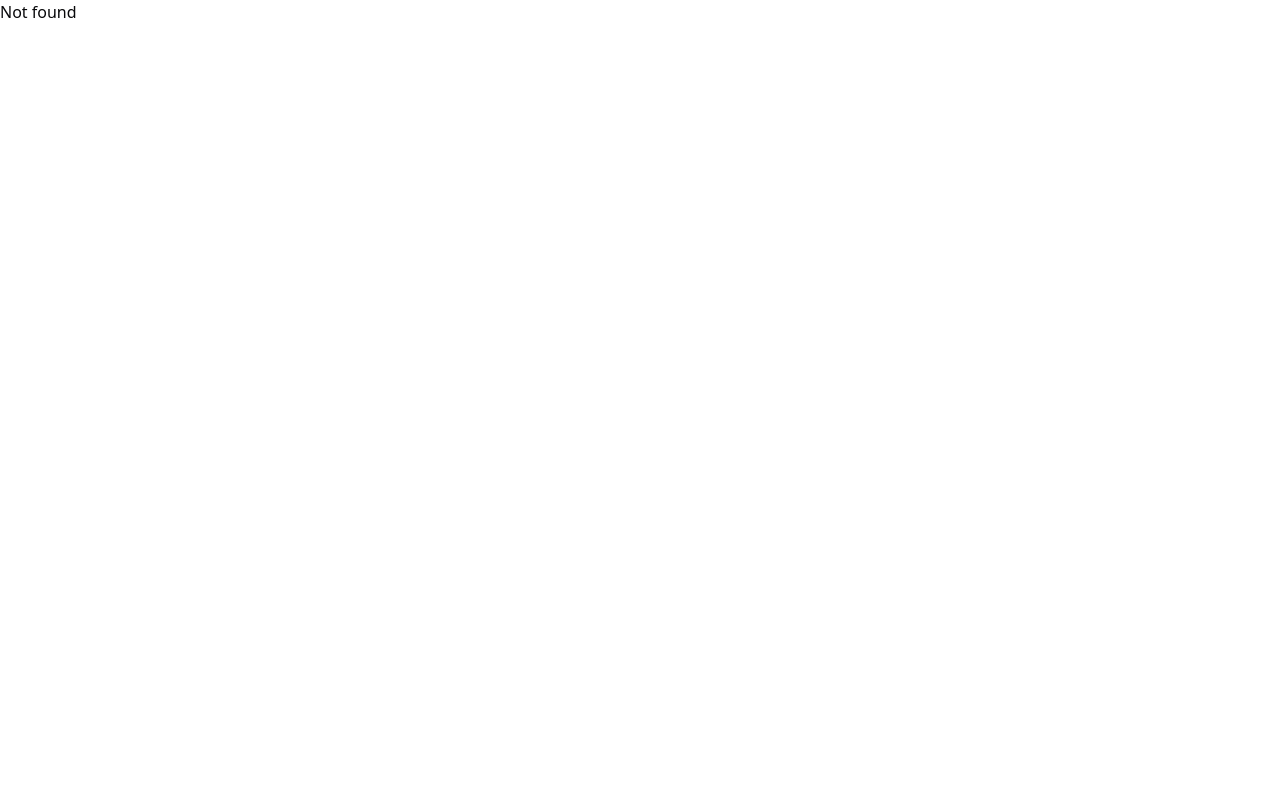
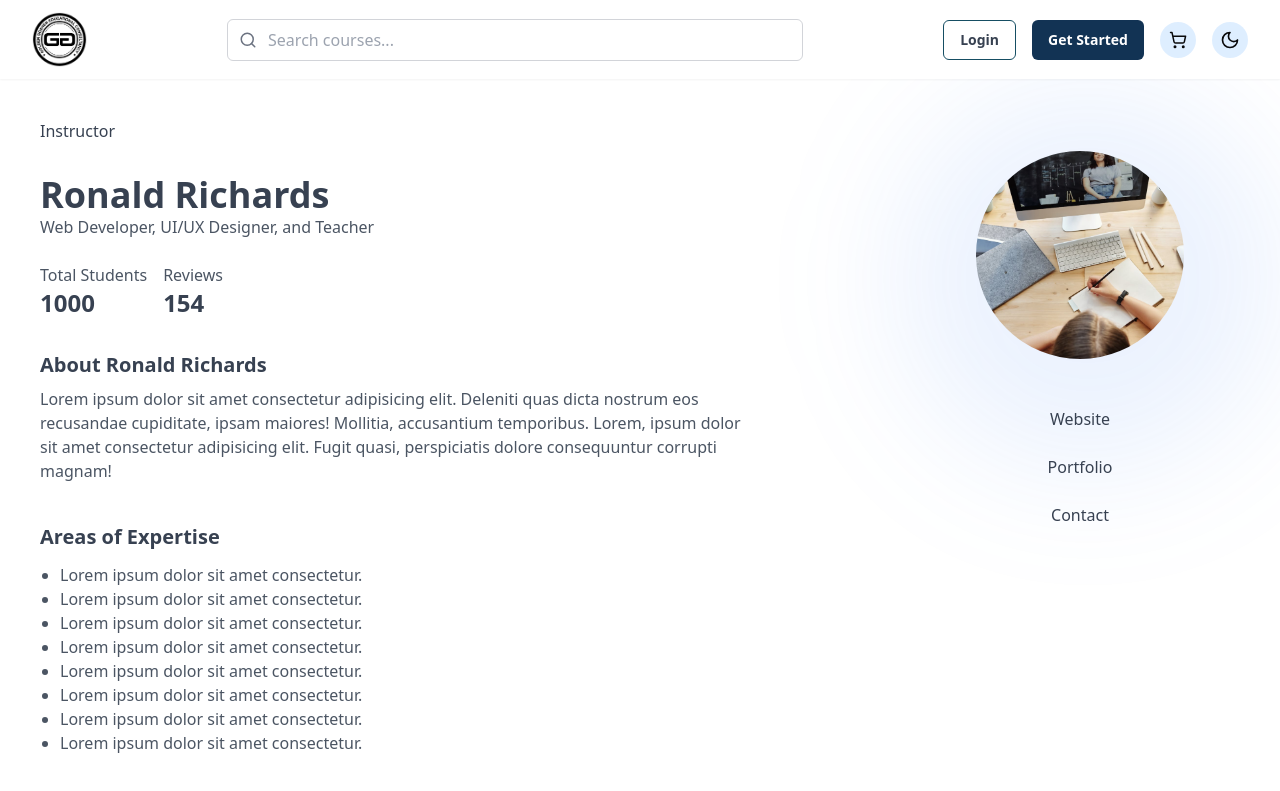
Before and after one commit to justinedoc/ggecl, a React (Vite) app: page /instructor in a window 1280 px wide. Shown: the top 791 px of the page. Built offline with nearby package versions, Linux system fonts and the light colour scheme.

Commit message:
merge conflict resolved

```diff
--- a/src/App.tsx
+++ b/src/App.tsx
@@ -6,6 +6,7 @@ import Cart from "./components/landing/pages/Cart";
 import Layout from "./components/landing/Layout";
 import Home from "./components/landing/pages/Home";
 import CoursesPage from "./components/landing/pages/CoursePage";
+import Instructor from "./components/landing/pages/Instructor";
 
 function App() {
   return (
@@ -15,6 +16,7 @@ function App() {
         <Route path="/cart" element={<Cart />} />
         <Route path="/login" element={<Login />} />
         <Route path="/signup" element={<Signup />} />
+        <Route path="/instructor" element={<Instructor />} />
         <Route path="/courses/:id" element={<CoursesPage />} />
       </Route>
       <Route path="/courses" element={<Courses />} />
--- /dev/null
+++ b/src/components/landing/pages/Instructor.tsx
@@ -0,0 +1,71 @@
+const Instructor = () => {
+    return (
+      <div className="bg-white dark:bg-gray-900 text-gray-700 dark:text-gray-300 min-h-screen p-5 md:p-10 transition-all relative">
+        <div className="absolute top-2 right-0 w-96 h-96 bg-blue-500/10 rounded-full blur-3xl"></div>
+
+        <div className="flex flex-col gap-2">
+          <p className="mb-6">Instructor</p>
+          <div className="md:w-max">
+              <h1 className="text-2xl md:text-4xl font-bold">Ronald Richards</h1>
+              <p className="text-gray-600 dark:text-gray-500">Web Developer, UI/UX Designer, and Teacher</p>
+              <div className="flex gap-4 mt-6 ">
+                <div>
+                  <label className="text-gray-600 dark:text-gray-500">Total Students</label>
+                  <h1 className="text-xl md:text-2xl font-bold">1000</h1>
+                </div>
+                <div>
+                  <label className="text-gray-600 dark:text-gray-500">Reviews</label>
+                  <h1 className="text-xl md:text-2xl font-bold">154</h1>
+                </div>
+          </div>
+          </div>
+        </div>
+
+        {/* Image & Buttons Section - Responsive Positioning */}
+        <div className="md:mb-0 mb-20  flex flex-col gap-10 md:absolute top-28 right-24 md:flex md:w-auto md:-mt-10 mt-10">
+          <div className="flex justify-center md:justify-end">
+            <img
+              src="src/assets/images/f1.png"
+              className="rounded-full w-52 h-52 md:w-52 md:h-52 object-cover"
+              alt=""
+            />
+          </div>
+          <div className="flex flex-col gap-2">
+            <button className="btn-trans rounded-lg px-14 py-2">Website</button>
+            <button className="btn-trans rounded-lg px-14 py-2">Portfolio</button>
+            <button className="btn-trans rounded-lg px-14 py-2">Contact</button>
+          </div>
+        </div>
+
+        <div className="flex flex-col gap-6 mt-6">
+          <div>
+            <h1 className="mb-2 mt-2 font-bold text-xl">About Ronald Richards</h1>
+            <p className="w-full md:w-[60%] text-gray-600 dark:text-gray-500">
+              Lorem ipsum dolor sit amet consectetur adipisicing elit. Deleniti quas dicta nostrum eos recusandae cupiditate, ipsam maiores! Mollitia, accusantium temporibus. Lorem, ipsum dolor sit amet consectetur adipisicing elit. Fugit quasi, perspiciatis dolore consequuntur corrupti magnam!
+            </p>
+          </div>
+          <div>
+            <h1 className="mb-3 mt-4 font-bold text-xl">Areas of Expertise</h1>
+            <ul className="list-disc text-gray-600 dark:text-gray-500">
+              <li className="ml-5">Lorem ipsum dolor sit amet consectetur.</li>
+              <li className="ml-5">Lorem ipsum dolor sit amet consectetur.</li>
+              <li className="ml-5">Lorem ipsum dolor sit amet consectetur.</li>
+              <li className="ml-5">Lorem ipsum dolor sit amet consectetur.</li>
+              <li className="ml-5">Lorem ipsum dolor sit amet consectetur.</li>
+              <li className="ml-5">Lorem ipsum dolor sit amet consectetur.</li>
+              <li className="ml-5">Lorem ipsum dolor sit amet consectetur.</li>
+              <li className="ml-5">Lorem ipsum dolor sit amet consectetur.</li>
+            </ul>
+          </div>
+          <div className="mb-14 ">
+            <h1 className="mb-2 mt-2 font-bold text-xl">Professional Experience</h1>
+            <p className="w-full md:w-[60%] text-gray-600 dark:text-gray-500">
+              Lorem ipsum dolor sit amet consectetur, adipisicing elit. Aliquid porro expedita reiciendis! Ipsa velit nobis, enim maiores minima officia placeat!
+            </p>
+          </div>
+        </div>
+      </div>
+    );
+  };
+
+  export default Instructor;
```
